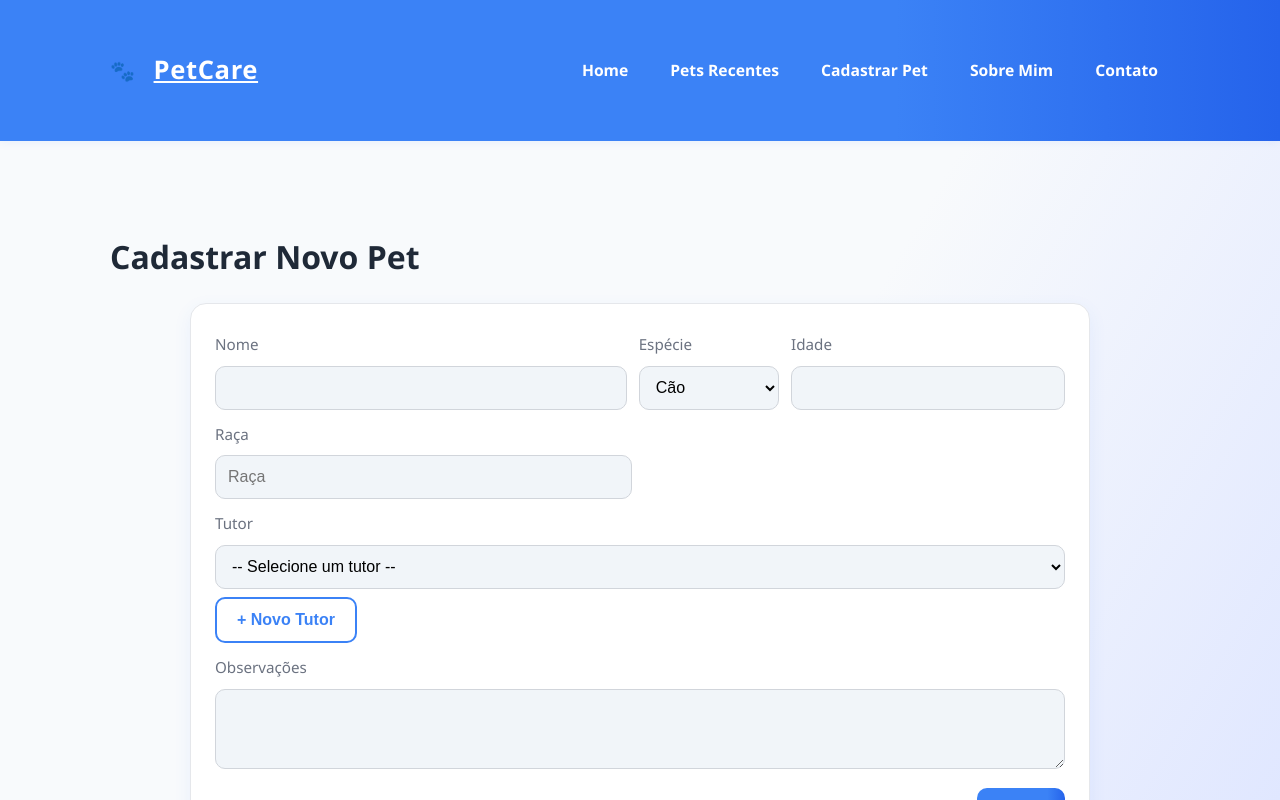
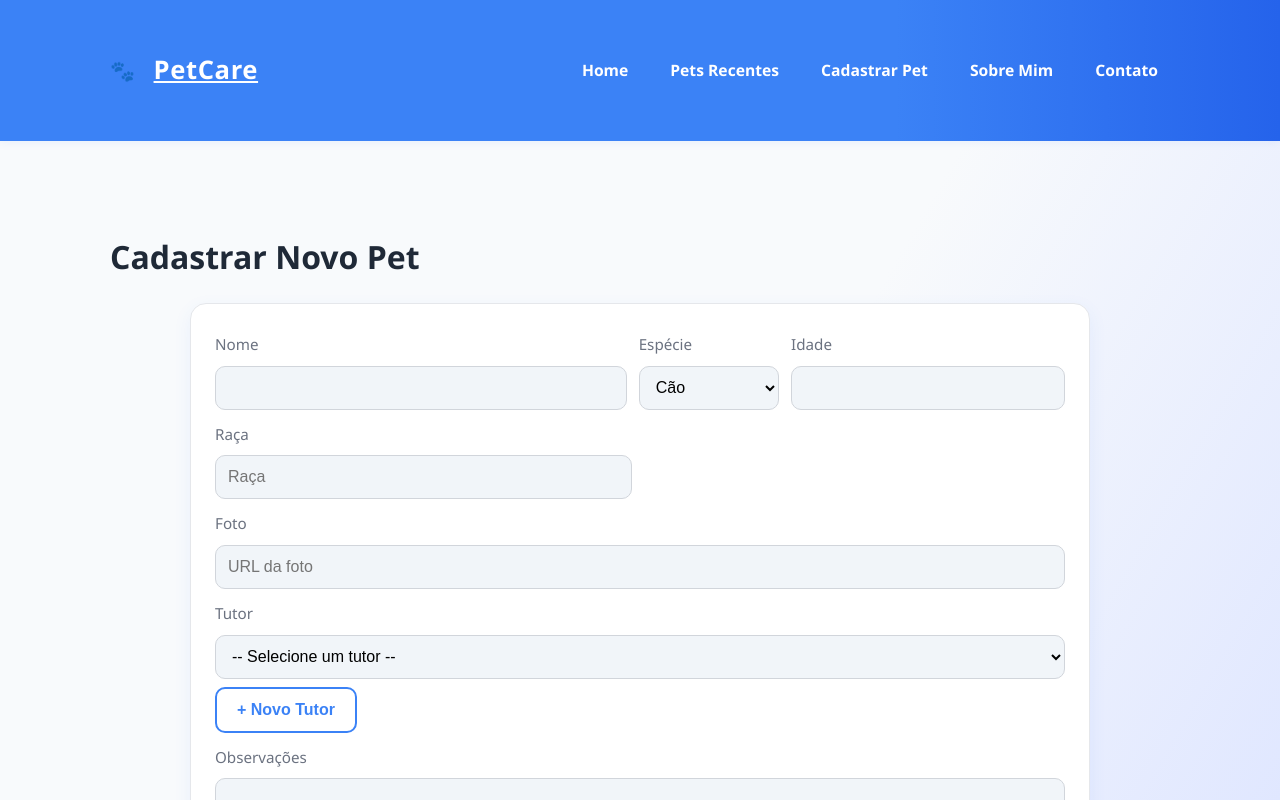
Before and after one commit to domeneghettii/Projeto-PetCare, a Next.js app: page /pets/novo in a window 1280 px wide. Shown: the top 800 px of the page. Built offline with nearby package versions, Linux system fonts and the light colour scheme.

Commit message:
feat: create url front

```diff
--- a/src/components/PetForm.jsx
+++ b/src/components/PetForm.jsx
@@ -107,6 +107,17 @@ export default function PetForm({ initial = null, onSaved }) {
       </div>
 
       <div>
+        <label className="small">Foto</label>
+        <input
+          className="input"
+          name="photo"
+          value={form.photo}
+          onChange={handleChange}
+          placeholder="URL da foto"
+        />
+      </div>
+
+      <div>
         <label className="small">Tutor</label>
         <TutorDropdown
           tutors={tutors}
--- a/src/lib/storage.jsx
+++ b/src/lib/storage.jsx
@@ -15,14 +15,6 @@ const seedPets = [
     photo: "https://place-puppy.com/300x200",
   },
   {
-    id: "p2",
-    name: "Mimi",
-    species: "Gato",
-    breed: "Siamês",
-    age: 2,
-    notes: "Muito carinhosa e dorminhoca.",
-    tutorId: "t2",
-    photo: "https://placekitten.com/300/200",
   },
 ];
 
```
